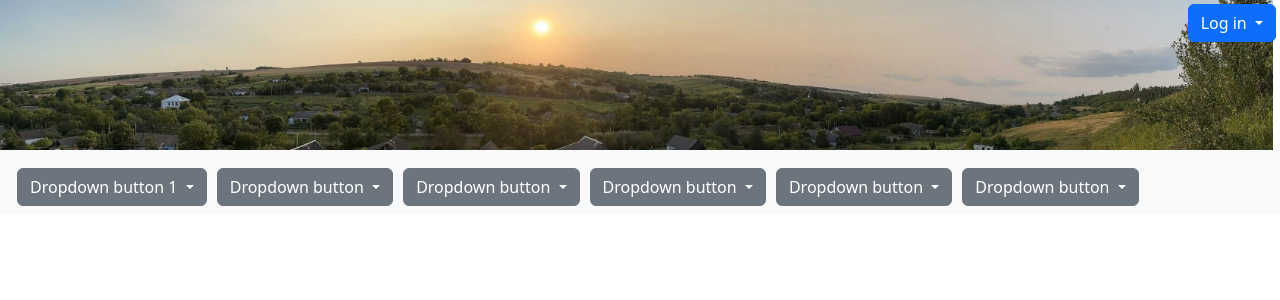
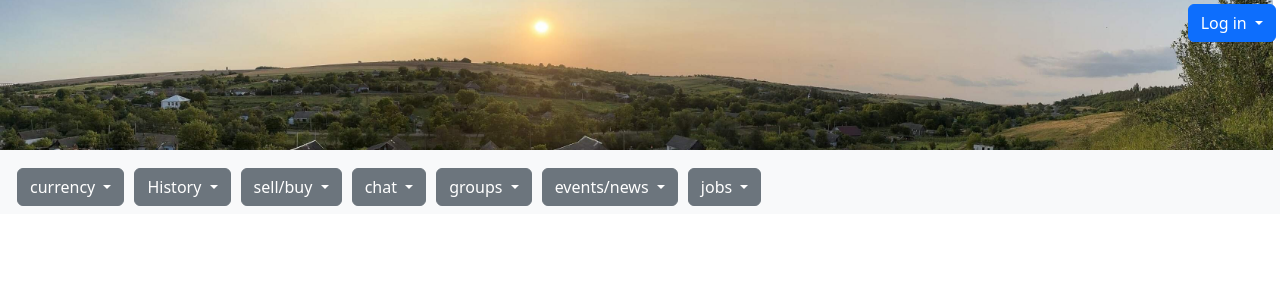
Before and after one commit to ruvamd/colosovo_django, a Django app: page / in a window 1280 px wide. Shown: the top 300 px of the page. Run offline with Django 4.2, Linux system fonts and the light colour scheme; some libraries are stand-ins or nearby versions.

Commit message:
renamed buttons

```diff
--- a/frontend/templates/frontend/front_page.html
+++ b/frontend/templates/frontend/front_page.html
@@ -70,6 +70,9 @@
         </form>
     </div>
 
+    <!--language selector-->
+        <!--add ru,de,en-->
+
     <!--header image-->
     <div class="header-image-container">
         <img src="{% static 'header_image.jpeg' %}" alt="Header Image">
@@ -81,9 +84,10 @@
 
             <div class="toolbar">
 
+                <!--currency-->
                 <div class="dropdown">
                     <button class="btn btn-secondary dropdown-toggle" type="button" data-bs-toggle="dropdown" aria-expanded="false">
-                    Dropdown button 1
+                        currency
                     </button>
                     <ul class="dropdown-menu" style="">
                     <li><a class="dropdown-item" href="#">Action</a></li>
@@ -92,9 +96,10 @@
                     </ul>
                 </div>
 
+                <!--history-->
                 <div class="dropdown">
                     <button class="btn btn-secondary dropdown-toggle" type="button" data-bs-toggle="dropdown" aria-expanded="false">
-                    Dropdown button
+                        History
                     </button>
                     <ul class="dropdown-menu" style="">
                     <li><a class="dropdown-item" href="#">Action</a></li>
@@ -103,9 +108,10 @@
                     </ul>
                 </div>
 
+                <!--sell/buy-->
                 <div class="dropdown">
                     <button class="btn btn-secondary dropdown-toggle" type="button" data-bs-toggle="dropdown" aria-expanded="false">
-                    Dropdown button
+                        sell/buy
                     </button>
                     <ul class="dropdown-menu" style="">
                     <li><a class="dropdown-item" href="#">Action</a></li>
@@ -114,9 +120,10 @@
                     </ul>
                 </div>
 
+                <!--chat-->
                 <div class="dropdown">
                     <button class="btn btn-secondary dropdown-toggle" type="button" data-bs-toggle="dropdown" aria-expanded="false">
-                    Dropdown button
+                        chat
                     </button>
                     <ul class="dropdown-menu" style="">
                     <li><a class="dropdown-item" href="#">Action</a></li>
@@ -125,9 +132,10 @@
                     </ul>
                 </div>
 
+                <!--groups-->
                 <div class="dropdown">
                     <button class="btn btn-secondary dropdown-toggle" type="button" data-bs-toggle="dropdown" aria-expanded="false">
-                    Dropdown button
+                        groups
                     </button>
                     <ul class="dropdown-menu" style="">
                     <li><a class="dropdown-item" href="#">Action</a></li>
@@ -136,9 +144,22 @@
                     </ul>
                 </div>
 
+                <!--events/news-->
                 <div class="dropdown">
                     <button class="btn btn-secondary dropdown-toggle" type="button" data-bs-toggle="dropdown" aria-expanded="false">
-                    Dropdown button
+                        events/news
+                    </button>
+                    <ul class="dropdown-menu" style="">
+                    <li><a class="dropdown-item" href="#">Action</a></li>
+                    <li><a class="dropdown-item" href="#">Another action</a></li>
+                    <li><a class="dropdown-item" href="#">Something else here</a></li>
+                    </ul>
+                </div>
+
+                <!--jobs-->
+                <div class="dropdown">
+                    <button class="btn btn-secondary dropdown-toggle" type="button" data-bs-toggle="dropdown" aria-expanded="false">
+                        jobs
                     </button>
                     <ul class="dropdown-menu" style="">
                     <li><a class="dropdown-item" href="#">Action</a></li>
```
Also changed, not shown: README.md, 1 other file.
